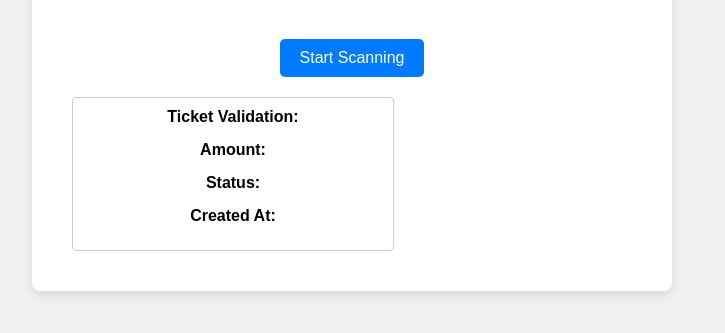
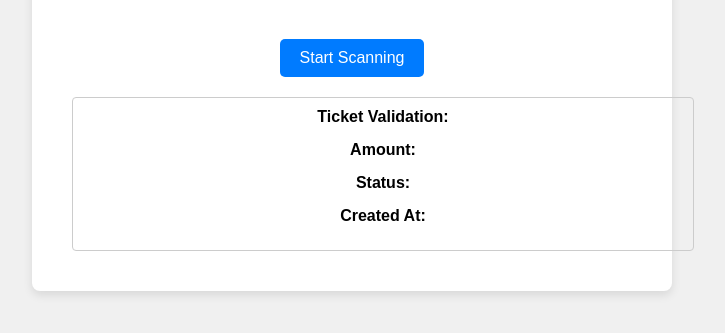
Before and after one commit to kaizen8labs/pmday-ticket-scanner, a plain HTML site: page index.html in a window 1280 px wide. Shown: the part 109-442 px from the top of the page, without its empty margins (288-1013 px from the left). Drawn offline with Linux system fonts and the light colour scheme.

Commit message:
Fixed layout

```diff
--- a/styles.css
+++ b/styles.css
@@ -53,7 +53,7 @@ body {
   .response-container {
     display: flex;
     flex-direction: column;
-    width: 300px;
+    width: 100%;
     margin: 20px;
     padding: 10px;
     border: 1px solid #ccc;
```
Also changed, not shown: index.html (+1 -0 lines).
